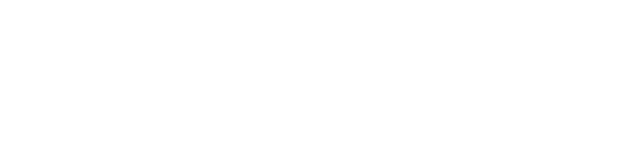
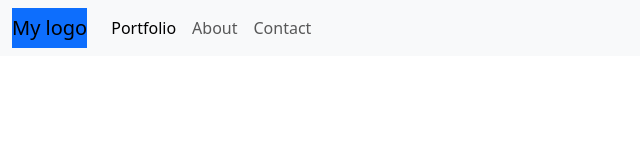
Before and after one commit to porag-m06/Bootstrap-porag-sunday-pairprogramming, a plain HTML site: page index.html in a window 1280 px wide. Shown: the whole page, without its empty margins (0-640 px from the left). Drawn offline with nearby package versions, Linux system fonts and the light colour scheme.

Commit message:
add navbar

```diff
--- a/index.html
+++ b/index.html
@@ -8,7 +8,26 @@
     <title>Try Bootstrap</title>
 </head>
 <body>
-
+   <header>
+    <nav class="navbar navbar-expand-lg navbar-light bg-light">
+        <div class="container-fluid d-flex justify-content-between">
+          <a class="navbar-brand bg-primary" href="#">My logo</a>
+          <div class="collapse navbar-collapse " id="navbarText">
+            <ul class="navbar-nav me-auto mb-2 mb-lg-0">
+              <li class="nav-item">
+                <a class="nav-link active" aria-current="page" href="#">Portfolio</a>
+              </li>
+              <li class="nav-item">
+                <a class="nav-link" href="#">About</a>
+              </li>
+              <li class="nav-item">
+                <a class="nav-link" href="#">Contact</a>
+              </li>
+            </ul>
+          </div>
+        </div>
+      </nav>
+   </header>
 
     <script src="https://cdn.jsdelivr.net/npm/bootstrap@5.3.0-alpha3/dist/js/bootstrap.bundle.min.js" integrity="sha384-ENjdO4Dr2bkBIFxQpeoTz1HIcje39Wm4jDKdf19U8gI4ddQ3GYNS7NTKfAdVQSZe" crossorigin="anonymous"></script>
 </body>
```
